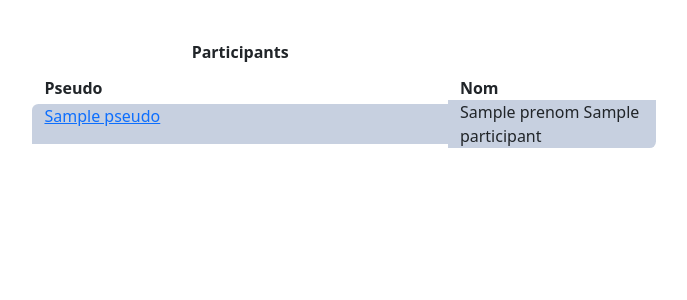
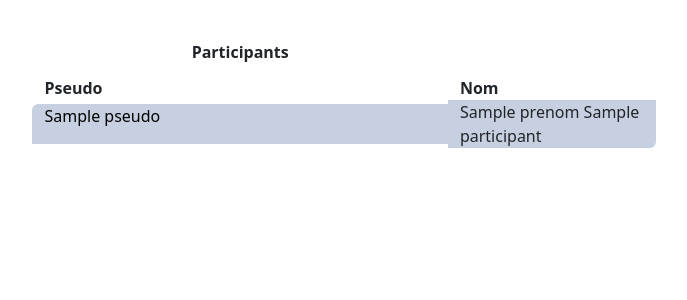
Before and after one commit to fdersu/Sortir, a Symfony app: template templates/sortie/detail.html.twig in a window 1280 px wide. Shown: the part 426-726 px from the top of the page, without its empty margins (387-1074 px from the left). Run offline with Twig, Linux system fonts and the light colour scheme; the template is opened without the code that fills it: most values are stand-ins (such as "Sample title", 1, 10 or a date in 2020); grey boxes marked "Sample" are stand-in pictures; some libraries are stand-ins or nearby versions; some web fonts are replaced.

Commit message:
commit css buttons

```diff
--- a/templates/sortie/detail.html.twig
+++ b/templates/sortie/detail.html.twig
@@ -124,7 +124,7 @@
                     <div class="col-6 col-lg-4
                         offset-0 offset-lg-4 even left
                         d-flex justify-content-center justify-content-lg-start"><a
-                                href="{{ path('sortie_participant', {sortie_id: sortie.id, id: insc.participant.id}) }}">{{ insc.participant.pseudo }}</a>
+                                href="{{ path('sortie_participant', {sortie_id: sortie.id, id: insc.participant.id}) }}" class="profileLink">{{ insc.participant.pseudo }}</a>
                     </div>
                     <div class="col-6 col-lg-2 even right
                                 d-flex justify-content-center justify-content-lg-start">{{ insc.participant.prenom }} {{ insc.participant.nom }}</div>
@@ -134,7 +134,7 @@
                     <div class="col-6 col-lg-4
                         offset-0 offset-lg-4 odd left
                         d-flex justify-content-center justify-content-lg-start"><a
-                                href="{{ path('sortie_participant', {sortie_id: sortie.id, id: insc.participant.id}) }}">{{ insc.participant.pseudo }}</a>
+                                href="{{ path('sortie_participant', {sortie_id: sortie.id, id: insc.participant.id}) }}" class="profileLink">{{ insc.participant.pseudo }}</a>
                     </div>
                     <div class="col-6 col-lg-2 odd right
                                 d-flex justify-content-center justify-content-lg-start">{{ insc.participant.prenom }} {{ insc.participant.nom }}</div>
@@ -212,5 +212,16 @@
         .valider:hover{
             color: white;
         }
+        .profileLink{
+            text-decoration: none;
+            color: black;
+        }
+        .profileLink:hover{
+            padding-left: 0.2vw;
+            padding-right: 0.2vw;
+            border-radius: 0.5vw;
+            background-color: #668fad;
+            color: white;
+        }
     </style>
 {% endblock %}
```
